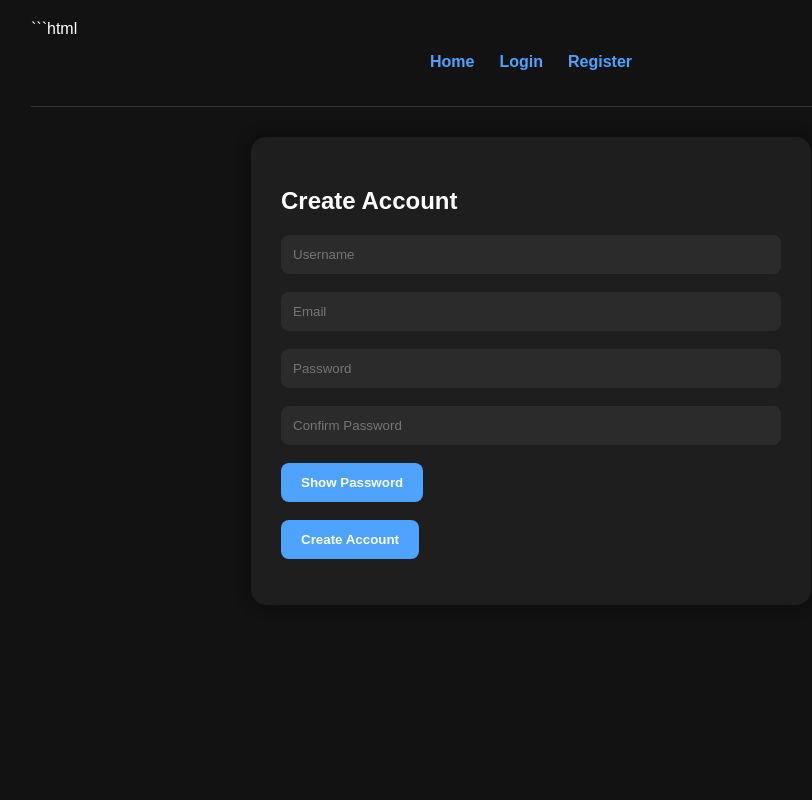
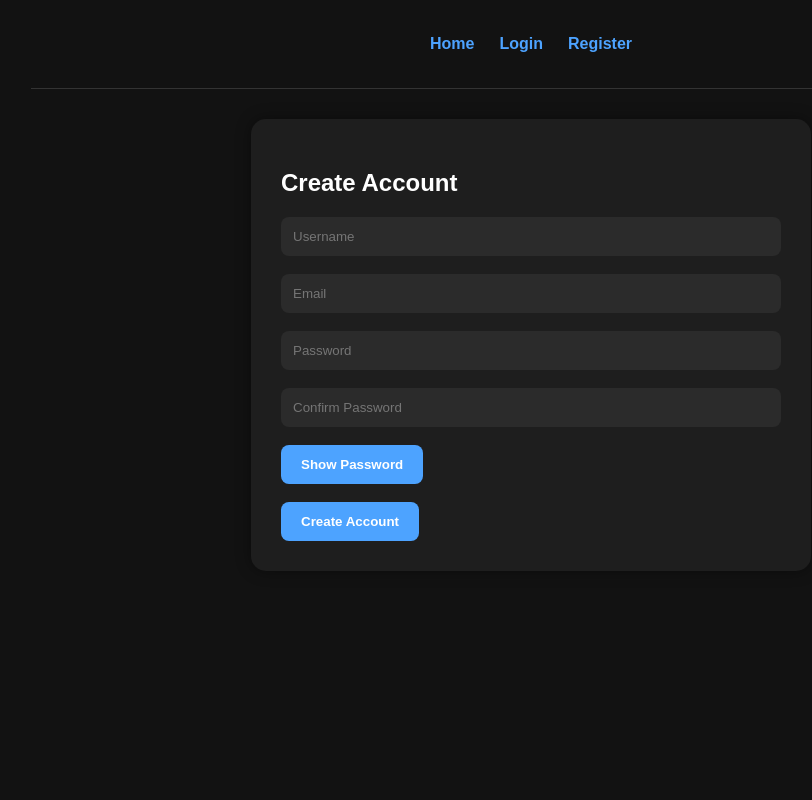
Before and after one commit to codequestprod/codequest, a Flask app: page /register in a window 1280 px wide. Shown: the whole page, without its empty margins (109-921 px from the left). Run offline with Flask 3, Linux system fonts and the light colour scheme.

Commit message:
Fix login/register bug

````diff
--- a/templates/login.html
+++ b/templates/login.html
@@ -1,4 +1,3 @@
-```html
 {% extends "base.html" %}
 
 {% block content %}
@@ -74,4 +73,3 @@ noSpaces.forEach(id => {
 </script>
 
 {% endblock %}
-```
--- a/templates/register.html
+++ b/templates/register.html
@@ -1,4 +1,3 @@
-```html
 {% extends "base.html" %}
 
 {% block content %}
@@ -99,4 +98,3 @@ noSpaces.forEach(id => {
 </script>
 
 {% endblock %}
-```
````
